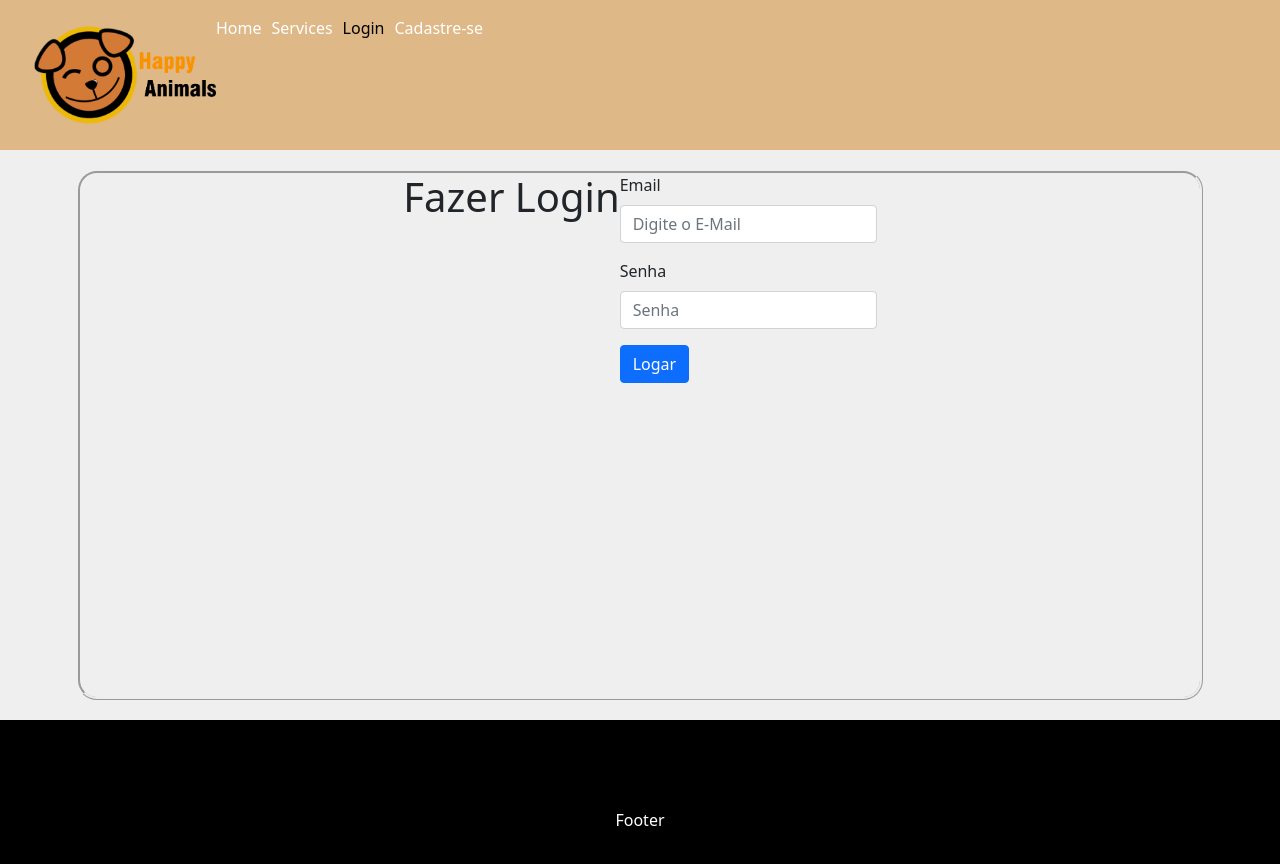
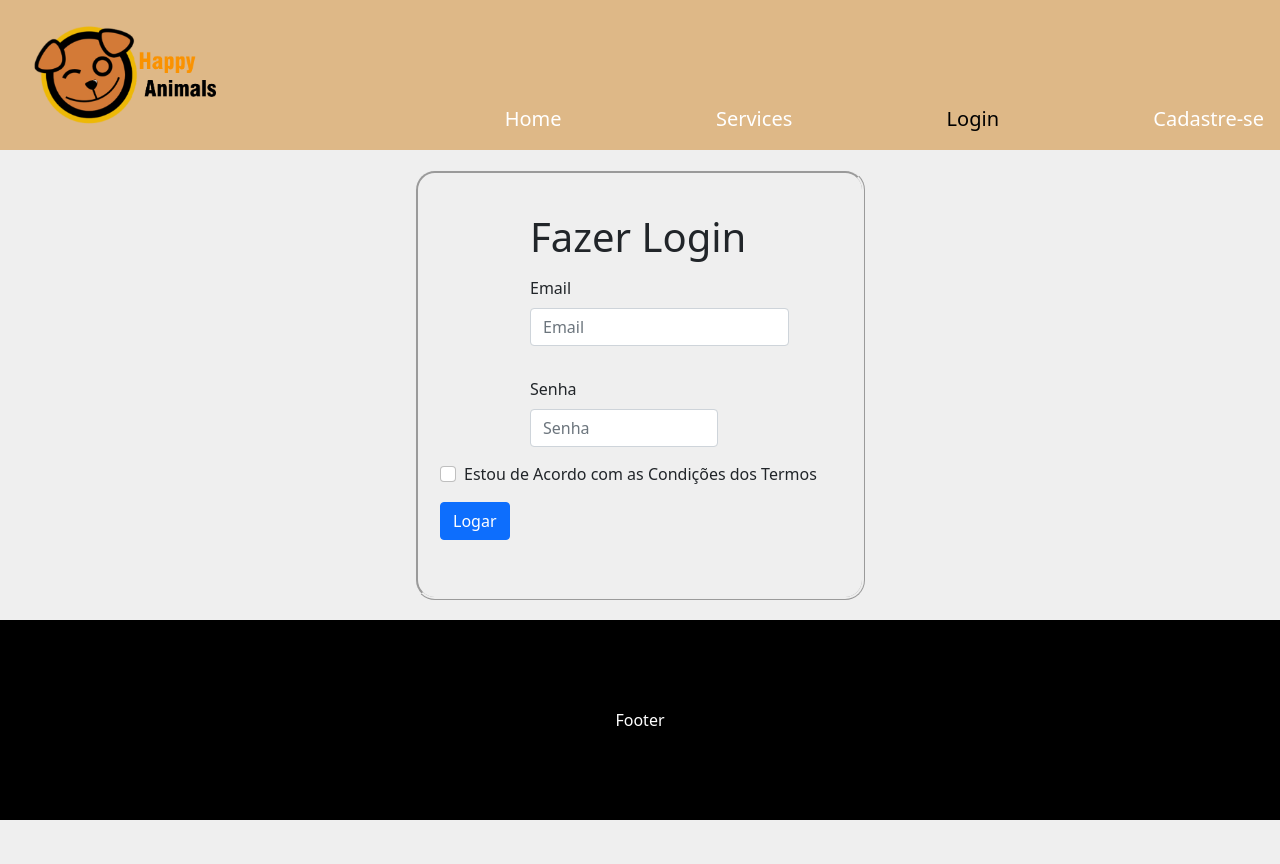
Before and after one commit to Limaisaias-ux/Happy_Animals, a React (Create React App) app: page /login in a window 1280 px wide. Shown: the top 864 px of the page. After the commit the page ends 820 px from the top, so only its background shows below. Built offline with nearby package versions, Linux system fonts and the light colour scheme.

Commit message:
atualizei 14/06

```diff
--- a/src/components/Banner.css
+++ b/src/components/Banner.css
@@ -1,4 +1,4 @@
-.card {
+.cardbody {
     background-color: black;
 }
 
@@ -6,11 +6,16 @@
     background-color: 1C1C1C;
     display: flex;
     justify-content: space-between;
-    margin: auto;
+    margin: 20px auto;
+    margin-top: 20px;
+    margin-block-end: 70px;
 }
 
 .text{
     color: burlywood;
+    font-size: 40px;
+    font-style: italic;
+    margin-top: 30px;
 }
 
 .p{
--- a/src/components/Banner.js
+++ b/src/components/Banner.js
@@ -1,17 +1,19 @@
 import React from "react";
 import './Banner.css';
 import banner from '../img/bannerimg.jpg';
-import Card from  'react-bootstrap/Card' ;
+import Card from 'react-bootstrap/Card';
 import { CardGroup } from "react-bootstrap";
 
-function Banner(){
-    return(
+function Banner() {
+  return (
     <>
       <CardGroup className="container">
-        <Card className="card text-center" style={{ width: "30rem", height:"30rem", }}>
-          <Card.Body className="card">
-            <Card.Title className="text">Seja Muito</Card.Title>
-            <Card.Title className="text">Bem vindo à Happy Animals</Card.Title>
+        <Card className="cardbody text-center" style={{ width: "30rem", height: "30rem", }}>
+          <Card.Body className="cardbody">
+            <Card.Text className="text">Seja Muito</Card.Text>
+            <Card.Text className="text">Bem vindo(a)</Card.Text>
+            <Card.Text className="text">À</Card.Text>
+            <Card.Text className="text">Happy Animals</Card.Text>
             <Card.Subtitle className="p">
               Especialistas em animais domésticos
             </Card.Subtitle>
--- a/src/components/Menu.css
+++ b/src/components/Menu.css
@@ -2,6 +2,10 @@
     display: flex;
     background: burlywood;
     padding: 1rem;
+    justify-content: space-between;
+    list-style-type: none;
+    align-items: flex-end;
+    font-size: 20px;
 
 }
 .nav-bar a{
--- a/src/components/Menu.js
+++ b/src/components/Menu.js
@@ -7,6 +7,7 @@ const Menu = () => {
   return (
     <div className='nav-bar'>
         <AddImage />
+        <hr />
         <NavLink to="/home">Home</NavLink>
         <NavLink style={{margin: '0 0 0 10px'}} to="/Services">Services</NavLink>
         <NavLink style={{margin: '0 0 0 10px'}} to="/login">Login</NavLink>
--- a/src/components/Sobre.css
+++ b/src/components/Sobre.css
@@ -14,7 +14,7 @@ p.um,p.dois {
     line-height: 150%;
 }
 
-.title, .um, .dois{
+.title{
     text-align: center;
-    margin-top: 70PX;
+    margin-top: 90PX;
 }
--- a/src/pages/Cadastro.css
+++ b/src/pages/Cadastro.css
@@ -11,11 +11,12 @@
 .geral{
     justify-content: space-between;
     width: 80%;
-    margin-top: 20PX;
+    margin-top: 20px;
     margin-block-end: 70px;
     flex-wrap: wrap;
 }
 
-.h1{
-    margin-block-end: 90px;
+.formtitle{
+    margin-block-end: 75px;
+    margin-left: 360px;
 }
--- a/src/pages/Cadastro.js
+++ b/src/pages/Cadastro.js
@@ -50,7 +50,7 @@ function Cadastro() {
           errors,
         }) => (
           <div className='geral'>
-            <h1>Criar Conta</h1>
+            <h1 className='formtitle'>Criar Conta</h1>
           <Form noValidate onSubmit={handleSubmit}>
             <Row className="mb-3">
               <Form.Group as={Col} md="4" controlId="validationFormik01">
--- a/src/pages/Login.css
+++ b/src/pages/Login.css
@@ -1,14 +1,22 @@
-.fundo{
+.parede{
     margin: 20px auto;
-    width: 100px;
-    height: 100px;
+    width: 450px;
+    height: 430px;
     display: flex;
     justify-content: center;
     flex-wrap: wrap;
     border-radius: 20px;
     border-style: ridge;
 }
+.corpo{
+    justify-content: space-between;
+    width: 400px;
+    margin-top: 40px;
+    margin-block-end: 50px;
+    flex-wrap: wrap;
+}
 
-.h1{
-    margin-block-end: 90px;
+.loname, .form{
+    margin-block-end: 15px;
+    margin-left: 90px;
 }
--- a/src/pages/Login.js
+++ b/src/pages/Login.js
@@ -1,31 +1,94 @@
-import Form from "react-bootstrap/Form";
-import {Button} from "react-bootstrap";
+import React from 'react';
+import { Formik } from 'formik'; //npm install formik --save
+import * as Yup from 'yup';//npm install -S yup
+import { Form, InputGroup, Row, Col, Button } from "react-bootstrap";
+import './Login.css';
 import Menu from "../components/Menu"
-import './Login.css';
+
+//const { formik } = Formik;
+
+const schema = Yup.object().shape({
+  email: Yup.string().required(),
+  pass: Yup.string().min(8,'Mínimo 8 caracteres')
+  .required(),
+  terms: Yup.bool().required().oneOf([true], 'Aceite os Termos'),
+});
 
 function Login() {
   return (
     <>
       <Menu />
-    <div className="fundo">
-        <h1>Fazer Login</h1>
-        <Form>
-    <Form.Group className="mb-3" controlId="formBasicEmail">
-        <Form.Label>Email </Form.Label>
-        <Form.Control type="email" placeholder="Digite o E-Mail" />
+    <div className='parede'>
+      <Formik
+        validationSchema={schema}
+        onSubmit={console.log}
+        initialValues={{
+          email: '',
+          pass: '',
+          terms: false,
+        }}
+      >
+        {({
+          handleSubmit,
+          handleChange,
+          handleBlur,
+          values,
+          touched,
+          isValid,
+          errors,
+        }) => (
+          <div className='corpo'>
+            <h1 className='loname'>Fazer Login</h1>
+          <Form noValidate onSubmit={handleSubmit}>
+            <Row className="mb-3">
+              <Form.Group className='form' as={Col} md="8" controlId="validationFormik02">
+                <Form.Label>Email</Form.Label>
+                <Form.Control
+                  type="text"
+                  placeholder="Email"
+                  name="email"
+                  value={values.email}
+                  onChange={handleChange}
+                  isValid={touched.email && !errors.email}
+                />
+
+                <Form.Control.Feedback>Looks good!</Form.Control.Feedback>
               </Form.Group>
-
-    <Form.Group className="mb-3" controlId="formBasicPassword">
+            </Row>
+            <Row>
+              <Form.Group className='form' as={Col} md="6" controlId='validationFormikpass'>
                 <Form.Label>Senha</Form.Label>
-        <Form.Control type="password" placeholder="Senha" />
+                <Form.Control
+                  type="text"
+                  placeholder='Senha'
+                  name='pass'
+                  value={values.pass}
+                  onChange={handleChange}
+                  isInvalid={!!errors.pass}
+                />
               </Form.Group>
-    <Button variant="primary" type="submit">
-        Logar
-    </Button>
+            </Row>
+            <Form.Group className="mb-3">
+              <Form.Check
+                required
+                name="terms"
+                label="Estou de Acordo com as Condições dos Termos "
+                onChange={handleChange}
+                isInvalid={!!errors.terms}
+                feedback={errors.terms}
+                feedbackType="invalid"
+                id="validationFormik0"
+              />
+            </Form.Group>
+            <Button class="buttom" type="submit">Logar</Button>
           </Form>
+          </div>
+        )}
+      </Formik>
     </div>
     </>
   );
 }
 
+
 export default Login
```
Lines whose indentation alone changed are shown as unchanged.
